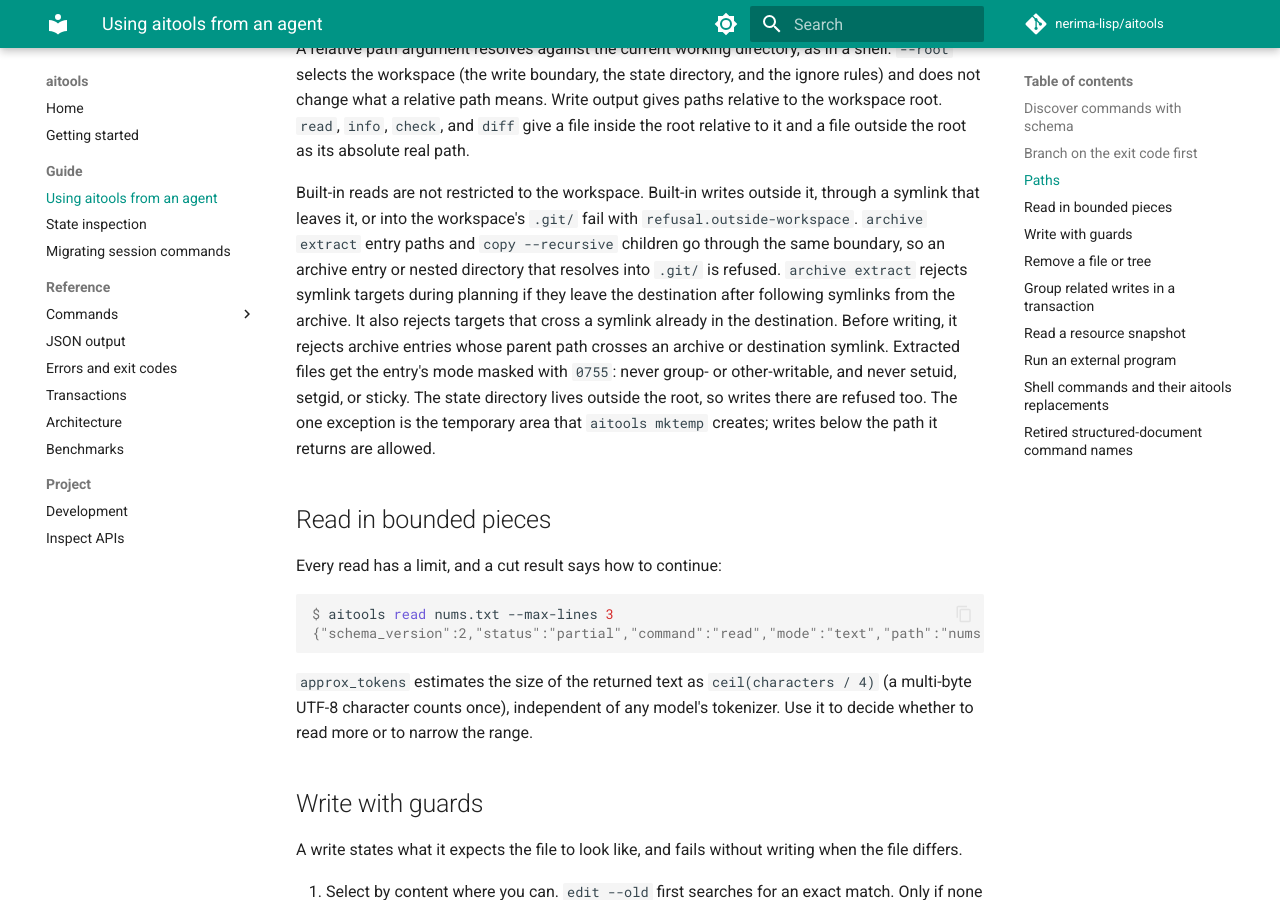
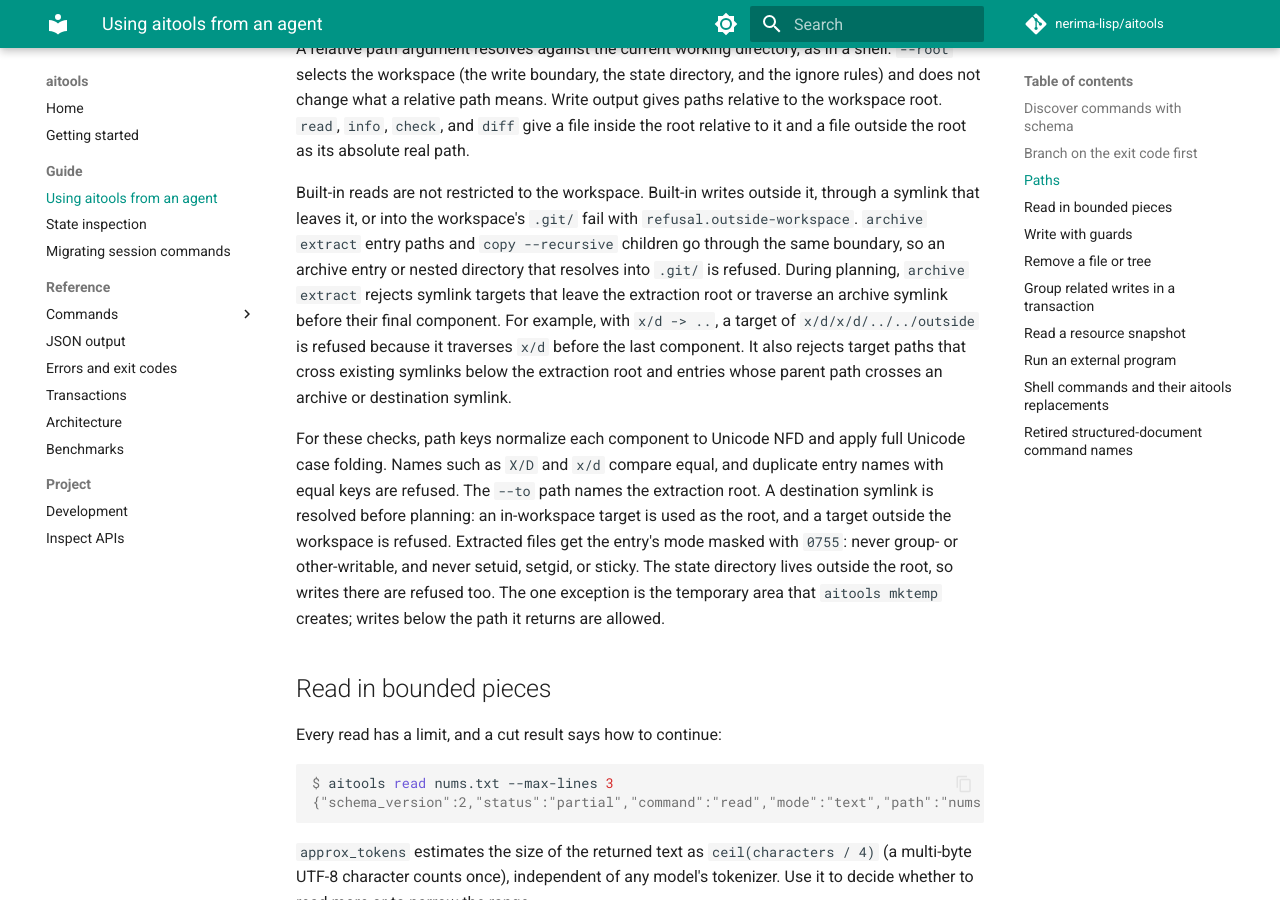
Before and after one commit to nerima-lisp/aitools, an MkDocs documentation site: the page built from docs/src/guide/agents.md, in a window 1280 px wide and 900 px high, scrolled down 1150 px. Built offline with MkDocs 1.6.1 and Material for MkDocs 9.7.7, drawn with Linux system fonts in a browser that asks for light colours; comment, search, counter and statistics services are not loaded.

Commit message:
fix archive symlink traversal aliases

```diff
--- a/docs/src/guide/agents.md
+++ b/docs/src/guide/agents.md
@@ -48,11 +48,20 @@ Built-in reads are not restricted to the workspace. Built-in writes outside it,
 symlink that leaves it, or into the workspace's `.git/` fail with
 `refusal.outside-workspace`. `archive extract` entry paths and
 `copy --recursive` children go through the same boundary, so an archive entry
-or nested directory that resolves into `.git/` is refused. `archive extract`
-rejects symlink targets during planning if they leave the destination after
-following symlinks from the archive. It also rejects targets that cross a
-symlink already in the destination. Before writing, it rejects archive entries
-whose parent path crosses an archive or destination symlink.
+or nested directory that resolves into `.git/` is refused. During planning,
+`archive extract` rejects symlink targets that leave the extraction root or
+traverse an archive symlink before their final component. For example, with
+`x/d -> ..`, a target of `x/d/x/d/../../outside` is refused because it
+traverses `x/d` before the last component. It also rejects target paths that
+cross existing symlinks below the extraction root and entries whose parent
+path crosses an archive or destination symlink.
+
+For these checks, path keys normalize each component to Unicode NFD and apply
+full Unicode case folding. Names such as `X/D` and `x/d` compare equal, and
+duplicate entry names with equal keys are refused. The `--to` path names the
+extraction root. A destination symlink is resolved before planning: an
+in-workspace target is used as the root, and a target outside the workspace is
+refused.
 Extracted files get the entry's mode masked with `0755`: never group- or
 other-writable, and never setuid, setgid, or sticky. The state
 directory lives outside the root, so writes there are refused too. The one
```
Also changed, not shown: CHANGELOG.md, 4 other files.
